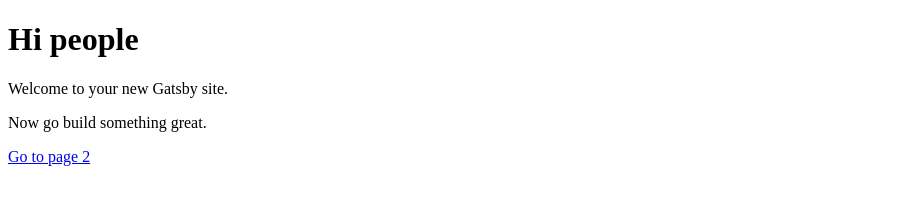
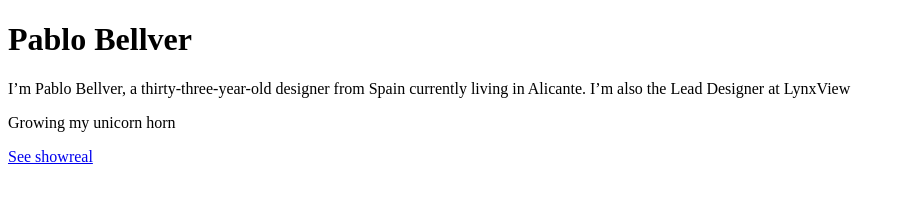
Before and after one commit to Bellver/my-react-web, a Gatsby site: page / in a window 1280 px wide. Shown: the whole page, without its empty margins (0-905 px from the left). Built offline with nearby package versions, Linux system fonts and the light colour scheme; Gatsby itself is replaced by a stand-in of ours.

Commit message:
Change message on button

```diff
--- a/gatsby-config.js
+++ b/gatsby-config.js
@@ -1,6 +1,6 @@
 module.exports = {
   siteMetadata: {
-    title: 'Gatsby Default Starter',
+    title: 'pablobellver.com',
   },
   plugins: ['gatsby-plugin-react-helmet'],
 }
--- a/src/pages/index.js
+++ b/src/pages/index.js
@@ -3,10 +3,10 @@ import Link from 'gatsby-link'
 
 const IndexPage = () => (
   <div>
-    <h1>Hi people</h1>
-    <p>Welcome to your new Gatsby site.</p>
-    <p>Now go build something great.</p>
-    <Link to="/page-2/">Go to page 2</Link>
+    <h1>Pablo Bellver</h1>
+    <p>I’m Pablo Bellver, a thirty-three-year-old designer from Spain currently living in Alicante. I’m also the Lead Designer at LynxView</p>
+    <p>Growing my unicorn horn</p>
+    <Link to="/page-2/">See showreal</Link>
   </div>
 )
 
```
